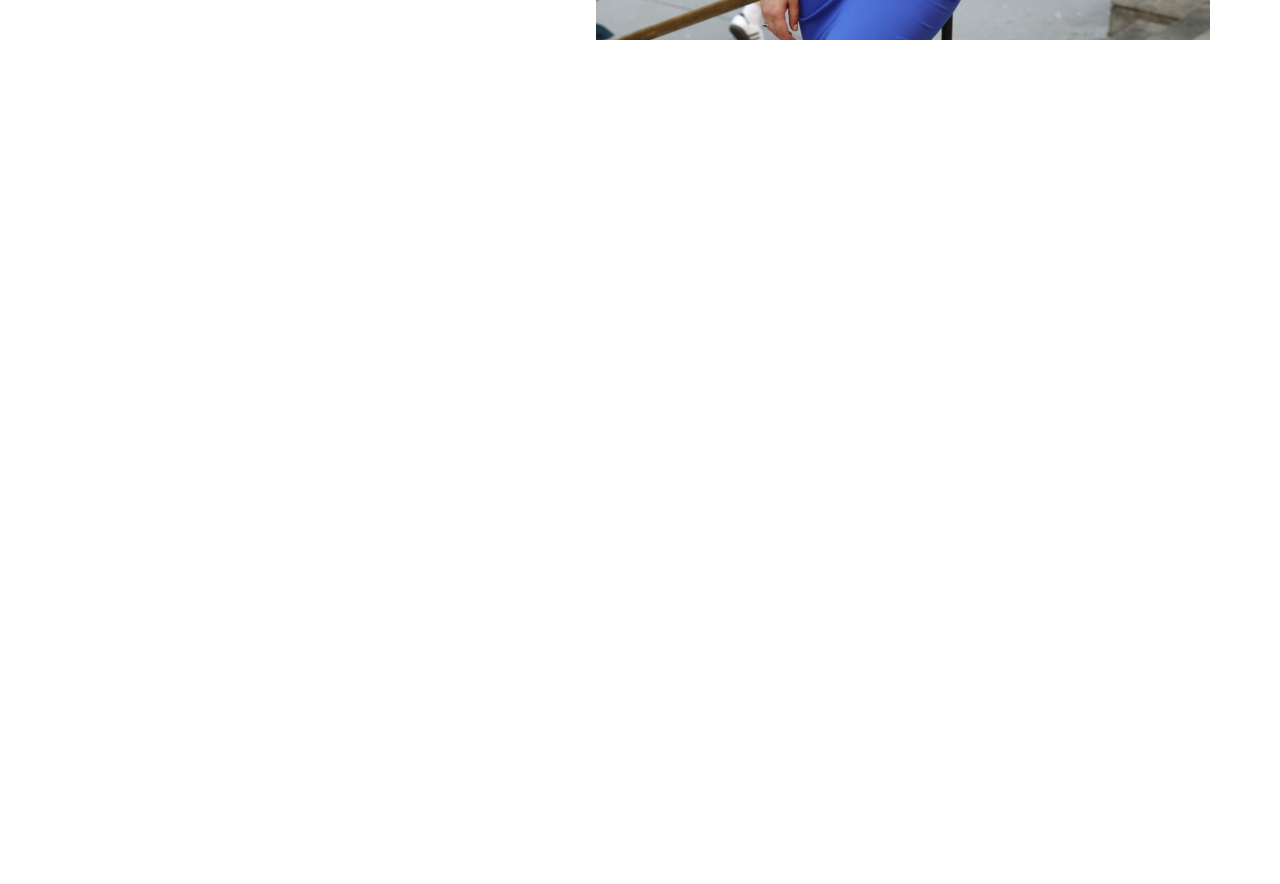
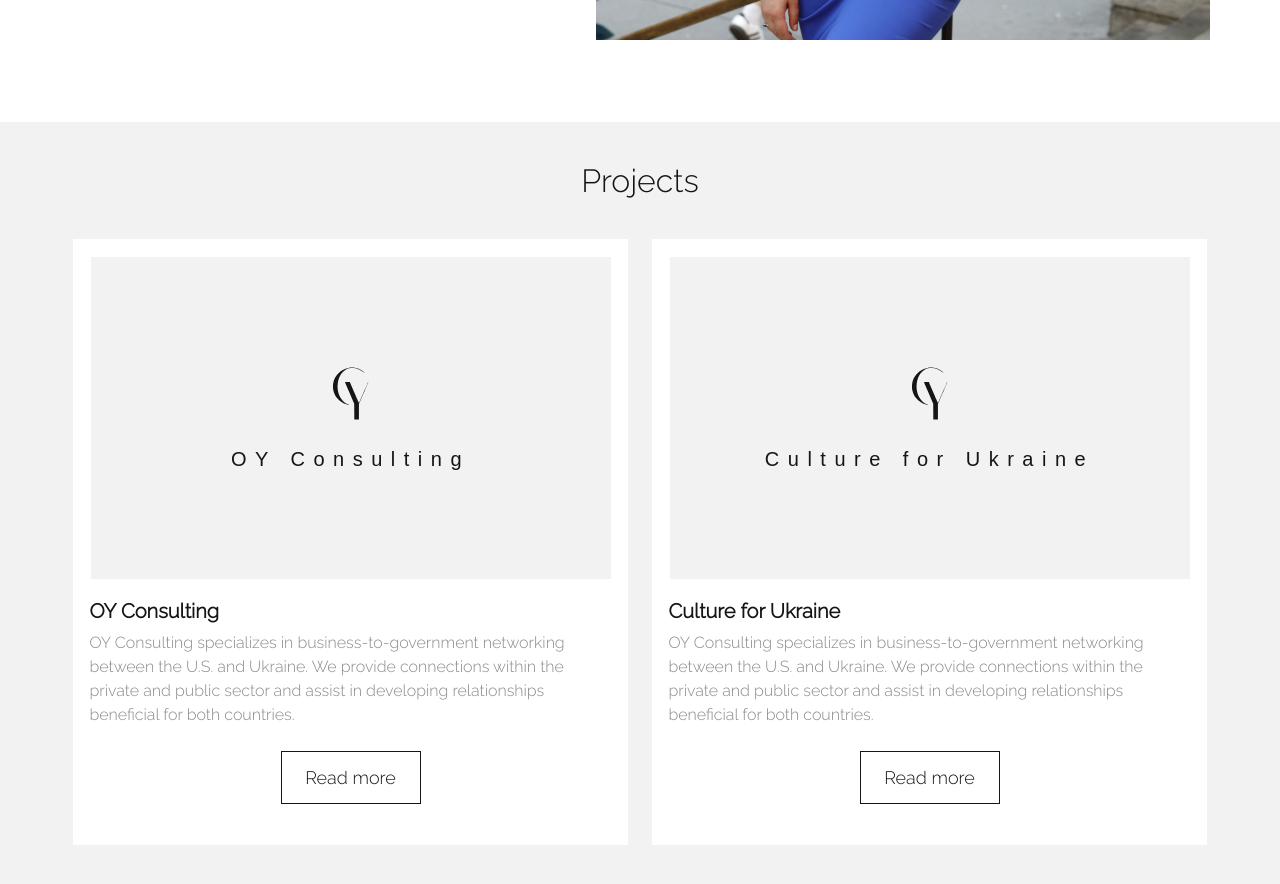
Before and after one commit to tetiananosenko/OY-consulting, a React (Create React App) app: page / in a window 1280 px wide. Shown: the part 1720-2604 px from the top of the page. Before the commit the page ends 1842 px from the top, so only its background shows below. Built offline with nearby package versions, Linux system fonts and the light colour scheme.

Commit message:
create component projectssection

```diff
--- a/src/components/HomePage/index.jsx
+++ b/src/components/HomePage/index.jsx
@@ -1,10 +1,12 @@
 import AboutSection from '../AboutSection';
 import HeaderSection from '../HeaderSection';
+import ProjectsSection from '../ProjectsSection';
 
 const HomePage = () => (
   <>
     <HeaderSection />
     <AboutSection />
+    <ProjectsSection />
   </>
 );
 
--- /dev/null
+++ b/src/components/ProjectsSection/data.jsx
@@ -0,0 +1,22 @@
+import Logo from '../../assets/svg/Logo';
+
+const dataProjects = [
+  {
+    id: 0,
+    title: 'OY Consulting',
+    description:
+      'OY Consulting specializes in business-to-government networking between the U.S. and Ukraine. We provide connections within the private and public sector and assist in developing relationships beneficial for both countries.',
+    logo: <Logo />,
+  },
+  {
+    id: 0,
+    title: 'Culture for Ukraine',
+    description:
+      'OY Consulting specializes in business-to-government networking between the U.S. and Ukraine. We provide connections within the private and public sector and assist in developing relationships beneficial for both countries.',
+    logo: <Logo />,
+  },
+];
+
+console.log(dataProjects,'datatata')
+
+export default dataProjects;
--- /dev/null
+++ b/src/components/ProjectsSection/index.jsx
@@ -0,0 +1,32 @@
+import { Link } from 'react-router-dom';
+import dataProjects from './data';
+import styles from './index.module.scss';
+
+const ProjectsSection = () => {
+  return (
+    <div className={styles.wrapper}>
+      <h1 className={styles.titleProjects}>Projects</h1>
+      <div className={styles.wrapperItem}>
+        <div className={styles.cardsWrapper}>
+          {dataProjects.map(({ description, logo, title }) => (
+            <div className={styles.cardWrapper}>
+              <div className={styles.cardItem}>
+                <span className={styles.logo}>{logo}</span>
+                <p className={styles.textlogo}>{title}</p>
+              </div>
+              <div className={styles.descriptionWrapper}>
+                <h2 className={styles.title}>{title}</h2>
+                <p className={styles.text}>{description}</p>
+                <Link to="/projects/{id}" className={styles.linkWrapper}>
+                  <button className={styles.button}>Read more</button>
+                </Link>
+              </div>
+            </div>
+          ))}
+        </div>
+      </div>
+    </div>
+  );
+};
+
+export default ProjectsSection;
--- /dev/null
+++ b/src/components/ProjectsSection/index.module.scss
@@ -0,0 +1,102 @@
+@import "../../styles/constants.scss";
+
+.wrapper {
+  background-color: #f2f2f2;
+  width: 100%;
+  height: 764px;
+}
+
+.title {
+  color: $mainFontColor;
+  font-family: $font-family;
+  font-size: 20px;
+  font-weight: 600;
+  margin-top: 20px;
+}
+
+.text {
+  color: #898989;
+  font-family: $font-family;
+  font-size: 16px;
+  font-weight: 400;
+  line-height: 24px;
+  width: 522px;
+  margin-top: 8px;
+}
+
+.button {
+  width: 140px;
+  height: 53px;
+  align-items: center;
+  color: $mainFontColor;
+  font-family: $font-family;
+  font-size: 18px;
+  font-weight: 500;
+  border: 1px solid $mainFontColor;
+  margin: 24px 0px;
+  cursor: pointer;
+  transition: 0.4s;
+
+  &:hover {
+    background-color: black;
+    color: white;
+  }
+}
+
+.descriptionWrapper {
+  width: 522px;
+}
+
+.linkWrapper {
+  display: flex;
+  justify-content: center;
+}
+.cardsWrapper {
+  display: flex;
+  flex-direction: row;
+  gap: 24px;
+}
+
+.cardWrapper {
+  height: 606px;
+  width: 555px;
+  background-color: white;
+  display: flex;
+  justify-content: center;
+  align-items: center;
+  flex-direction: column;
+}
+
+.cardItem {
+  height: 322px;
+  width: 520px;
+  background-color: #f2f2f2;
+  display: flex;
+  justify-content: center;
+  align-items: center;
+  flex-direction: column;
+}
+
+.textlogo {
+  color: $mainFontColor;
+  font-family: $font-family-main;
+  font-size: 20px;
+  font-weight: 400;
+  letter-spacing: 8.5px;
+  margin-top: 24px;
+}
+
+.titleProjects {
+  padding: 40px 0px;
+  color: $mainFontColor;
+  font-family: $font-family;
+  font-size: 32px;
+  font-weight: 500;
+  text-align: center;
+}
+
+.wrapperItem {
+  display: flex;
+  align-items: center;
+  justify-content: center;
+}
```
